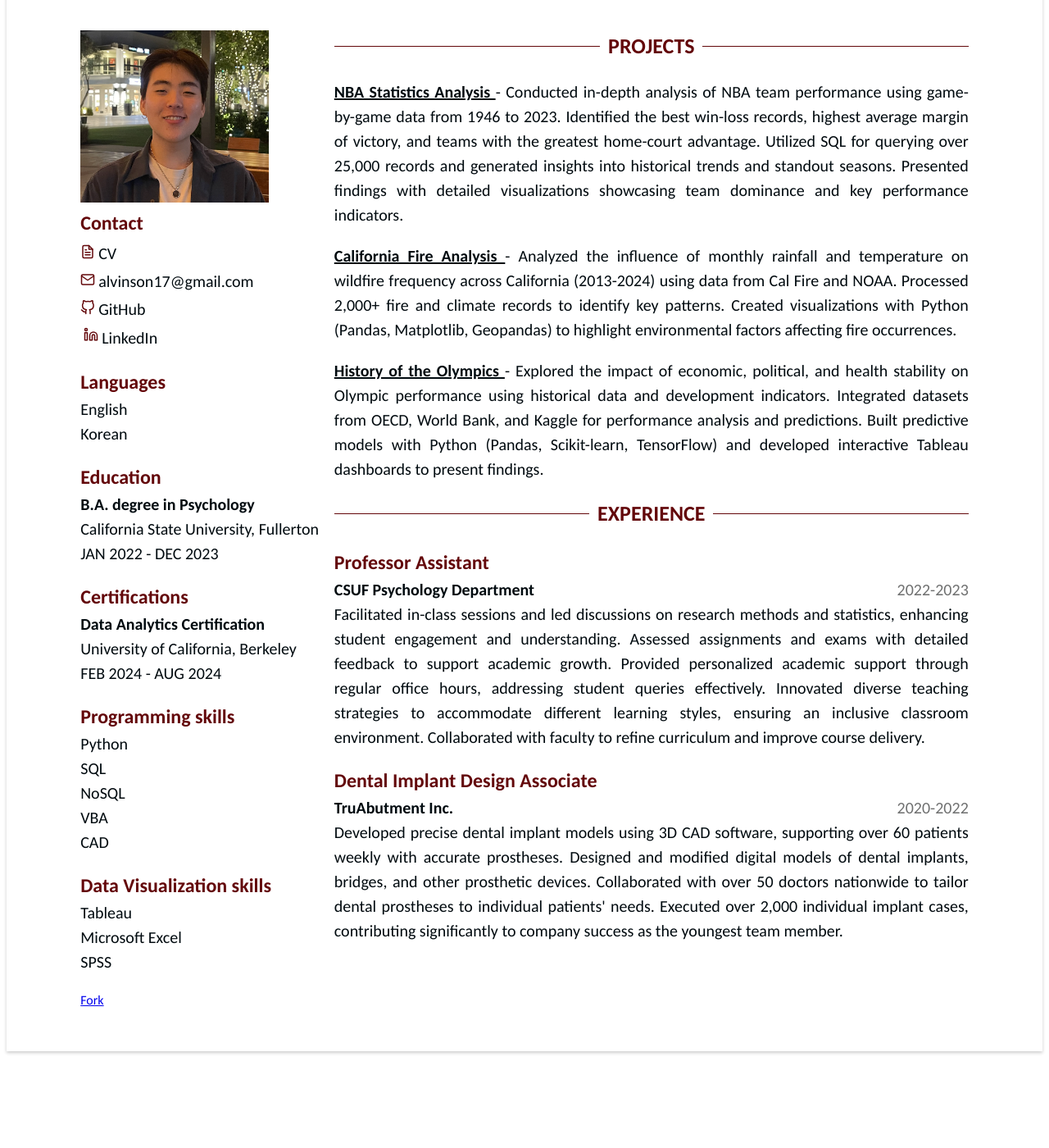
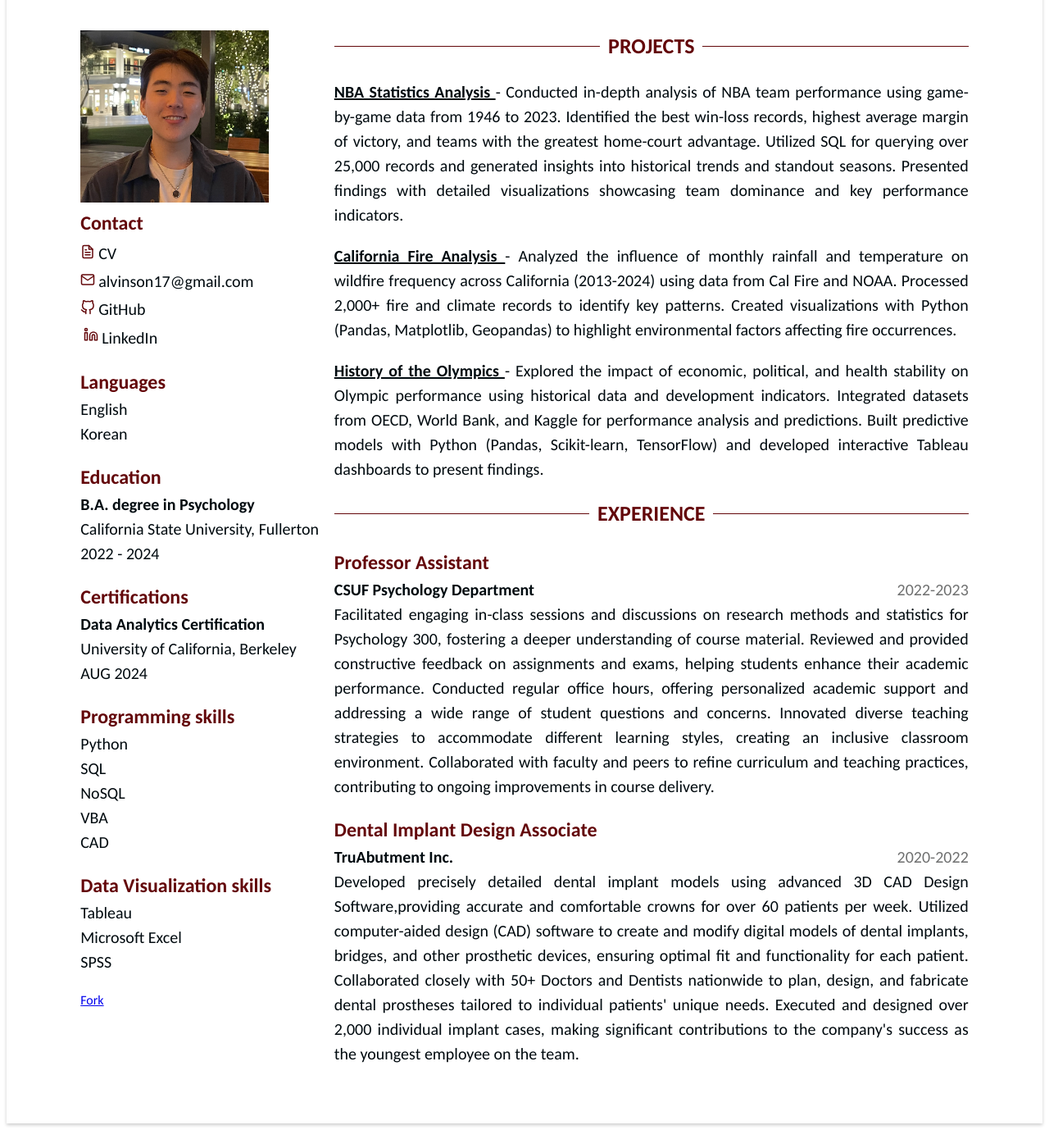
Before and after one commit to Alvin-Son/Alvin-Son.github.io, a Jekyll site: the page built from index.html, in a window 1280 px wide and 1400 px high, scrolled down 154 px. Shown: the whole window at 82% size. Built offline with Jekyll 4.4.1, drawn with Linux system fonts in a browser that asks for light colours; before the commit the page ends 1466 px from its top, so only the background shows below that.

Commit message:
Update data.yml

```diff
--- a/_data/data.yml
+++ b/_data/data.yml
@@ -18,13 +18,13 @@ languages:
 education:
   - degree: B.A. degree in Psychology
     university: California State University, Fullerton
-    time: JAN 2022 - DEC 2023
+    time: 2022 - 2024
 
 
 certifications:
   - title: Data Analytics Certification
     organization: University of California, Berkeley
-    time: FEB 2024 - AUG 2024
+    time: AUG 2024
 
 skills:
   - category: Programming
@@ -82,117 +82,18 @@ experience:
     company: CSUF Psychology Department
     location: Fullerton, CA
     details: |
-      Facilitated in-class sessions and led discussions on research methods and statistics, enhancing student engagement and understanding.
-      Assessed assignments and exams with detailed feedback to support academic growth.
-      Provided personalized academic support through regular office hours, addressing student queries effectively.
-      Innovated diverse teaching strategies to accommodate different learning styles, ensuring an inclusive classroom environment.
-      Collaborated with faculty to refine curriculum and improve course delivery.
+      Facilitated engaging in-class sessions and discussions on research methods and statistics for Psychology 300, fostering a deeper understanding of course material.
+      Reviewed and provided constructive feedback on assignments and exams, helping students enhance their academic performance.
+      Conducted regular office hours, offering personalized academic support and addressing a wide range of student questions and concerns.
+      Innovated diverse teaching strategies to accommodate different learning styles, creating an inclusive classroom environment.
+      Collaborated with faculty and peers to refine curriculum and teaching practices, contributing to ongoing improvements in course delivery.
 
   - role: Dental Implant Design Associate
     time: 2020-2022
     company: TruAbutment Inc.
     location: Irvine, CA
     details: |
-      Developed precise dental implant models using 3D CAD software, supporting over 60 patients weekly with accurate prostheses.
-      Designed and modified digital models of dental implants, bridges, and other prosthetic devices.
-      Collaborated with over 50 doctors nationwide to tailor dental prostheses to individual patients' needs.
-      Executed over 2,000 individual implant cases, contributing significantly to company success as the youngest team member.
-
-# name: Wonbeom Lee
-# support_dark_mode: true
-# fork: true
-
-# # Sidebar
-# contact:
-#   email: wonbeom@snu.ac.kr
-#   github: leewonbeom
-#   linkedin: wonbeomlee
-#   phone:
-#   gitlab:
-#   twitter:
-
-# languages:
-#   - idiom: English
-#   - idiom: Korean
-
-# education:
-#   #  - degree: M.S. degree in ECE
-#   #  time: 2022-NOW
-#   #  university: Seoul National University
-#   - degree: B.S. degree in ECE
-#     time: 03/2019-08/2022
-#     university: Seoul National University
-
-# skills:
-#   - category: Programming
-#     skill:
-#       - C/C++
-#       - Python
-# #  - category: Frontend
-# #    skill:
-# #      - React
-# #      - Typescript
-# #  - category: DevOps
-# #    skill:
-
-# # Profile
-# profile: |
-#   Hello, I am a 2nd year Ph.D. student in Computer Architecture and
-#   Systems Lab (SNU-CompArch) at Seoul National University. I am working on the
-#   topics in <em>efficient systems for emerging applications like Generative
-#   AI</em> under the supervision of Prof. <a
-#   href="https://jaewoong.org" style="color:#585DAC">Jaewoong Sim</a>. My research interests are also
-#   in Hardware-Software Co-design and Memory Systems. I received my B.S. degree
-#   from Seoul National University (2022).
-
-# # Experience
-# experience:
-#   - role: M.S./Ph.D. Student
-#     time: 2023-Present
-#     company: Seoul National University
-#     details:
-#       #technologies_used: |
-#       #C++, Python
-#   - role: Undergraduate Researcher
-#     time: 2021-2022
-#     company: Seoul National University
-#     details: I implemented a cycle-level CXL interconnection simulator that can
-#       be easily integrated with the existing DRAM simulators. I analyze the
-#       timing behavior of the CXL-interconnection using the simulator for
-#       different DRAM configurations and memory-intensive SPEC CPU 2006
-#       benchmarks.
-#       #technologies_used: |
-#       #C++, Python
-
-# publications:
-#   - title: "InfiniGen: Efficient Generative Inference of Large Language Models with Dynamic KV Cache Management"
-#     link: "https://www.usenix.org/conference/osdi24/presentation/lee"
-#     authors: <u>Wonbeom Lee</u>*, Jungi Lee*, Junghwan Seo, Jaewoong Sim
-#     conference: OSDI, July 2024
-#     conf: OSDI'24
-#     btnclass: btn osdi
-#     conflink: https://www.usenix.org/conference/osdi24/
-#     links: <a href="https://www.usenix.org/conference/osdi24/presentation/lee" style="color:#585DAC">[paper]</a>    <a href="https://youtu.be/fHBokxUHU0Y" style="color:#585DAC">[talk]</a>    <a href="https://github.com/snu-comparch/InfiniGen" style="color:#585DAC">[code]</a>    <a href="files/osdi24-infinigen-main.pdf" style="color:#585DAC">[slides]</a>    <a href="files/osdi24-infinigen-poster.pdf" style="color:#585DAC">[poster]</a>
-
-#   - title: "Tender: Accelerating Large Language Models via Tensor Decomposition and Runtime Requantization"
-#     link: "https://arxiv.org/pdf/2406.12930"
-#     authors: Jungi Lee*, <u>Wonbeom Lee</u>*, Jaewoong Sim
-#     conference: ISCA, June 2024
-#     conf: ISCA-51
-#     btnclass: btn isca
-#     conflink: https://iscaconf.org/isca2024/
-#     links: <a href="https://arxiv.org/pdf/2406.12930" style="color:#585DAC">[paper]</a>    <a href="https://github.com/snu-comparch/Tender" style="color:#585DAC">[code]</a>    <a href="files/isca24-tender-main.pdf" style="color:#585DAC">[slides]</a>    <a href="files/isca24-tender-poster.pdf" style="color:#585DAC">[poster]</a>
-
-# projects:
-#   #- title: Cool Project
-#   #  link: #
-#   #  details: |
-#   #    Lorem ipsum dolor sit amet, consectetur adipiscing elit, sed do eiusmod
-#   #    tempor incididunt ut labore et dolore magna aliqua.
-
-# # Volunteering
-# volunteering:
-#   - time: 2023 Spring
-#     role: Teaching Assistant
-#     company: "430.322: Computer Organization, SNU ECE"
-#     details: |
+      Developed precisely detailed dental implant models using advanced 3D CAD Design Software,providing accurate and comfortable crowns for over 60 patients per week.
+      Utilized computer-aided design (CAD) software to create and modify digital models of dental implants, bridges, and other prosthetic devices, ensuring optimal fit and functionality for each patient.
+      Collaborated closely with 50+ Doctors and Dentists nationwide to plan, design, and fabricate dental prostheses tailored to individual patients' unique needs.
+      Executed and designed over 2,000 individual implant cases, making significant contributions to the company's success as the youngest employee on the team.
```
